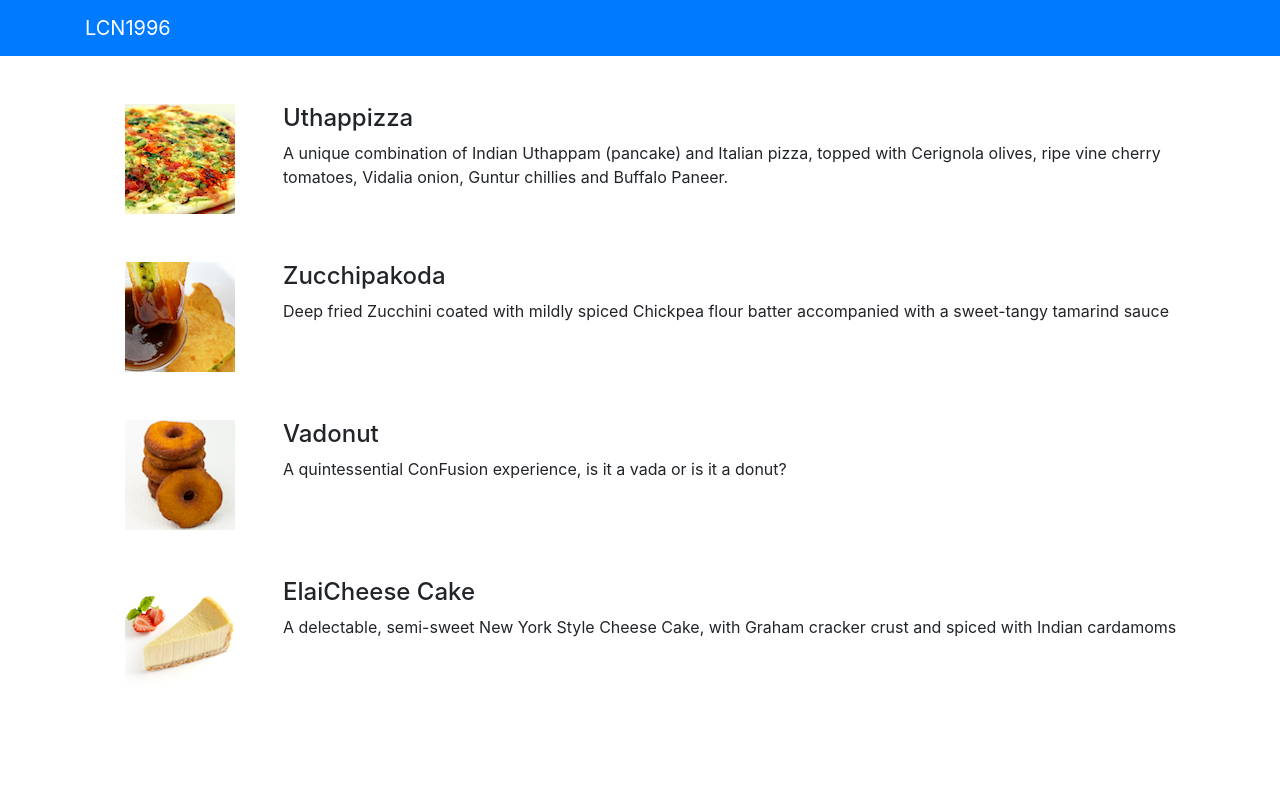
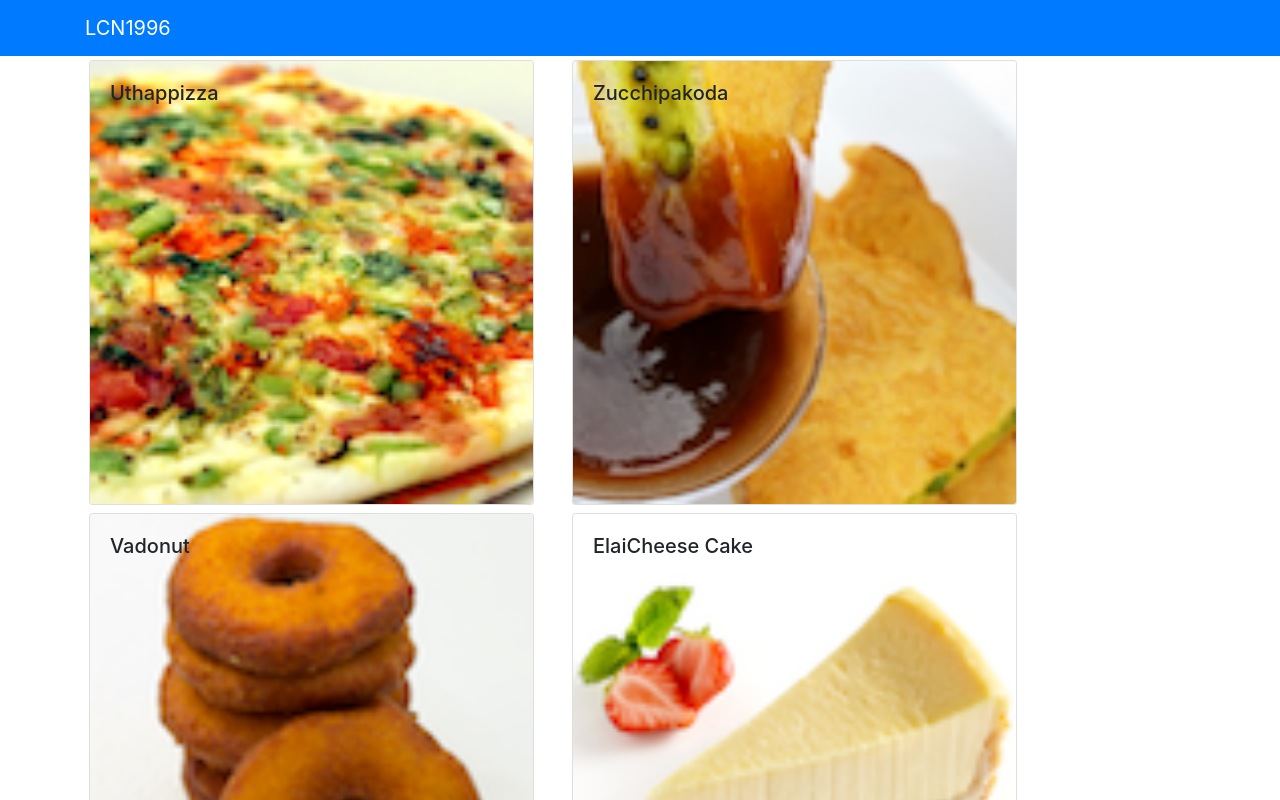
Before and after one commit to LeCongNguyen/React-Assignment-1, a React (Create React App) app: page / in a window 1280 px wide. Shown: the top 800 px of the page. Built offline with nearby package versions, Linux system fonts and the light colour scheme.

Commit message:
first commit

```diff
--- a/src/App.js
+++ b/src/App.js
@@ -1,10 +1,18 @@
 import React, {Component} from 'react';
-import logo from './logo.svg';
 import {Navbar, NavbarBrand} from 'reactstrap';
 import Menu from './components/MenuComponent';
+import { DISHES } from './shared/dishes';
 import './App.css';
 
-function App() {
+class App extends Component {
+  constructor(props) {
+    super(props);
+    this.state = {
+      dishes: DISHES
+    }
+  }
+
+  render() {
     return (
       <div>
         <Navbar dark color="primary">
@@ -12,9 +20,9 @@
             <NavbarBrand className="left" href="/">LCN1996</NavbarBrand>
           </div>
         </Navbar>
-      <Menu />
+        <Menu dishes={this.state.dishes} />
       </div>
-  );
+    )
   }
-
+}
 export default App;
--- a/src/components/MenuComponent.js
+++ b/src/components/MenuComponent.js
@@ -1,60 +1,47 @@
 import React, { Component } from 'react';
-import { Media } from 'reactstrap';
+import { Card, CardImg, CardImgOverlay, CardText, CardBody, CardTitle } from 'reactstrap';
 
 class Menu extends Component {
   constructor(props) {
     super(props);
     this.state = {
-            dishes: [
-                {
-                  id: 0,
-                  name:'Uthappizza',
-                  image: 'assets/images/uthappizza.png',
-                  category: 'mains',
-                  label:'Hot',
-                  price:'4.99',
-                  description:'A unique combination of Indian Uthappam (pancake) and Italian pizza, topped with Cerignola olives, ripe vine cherry tomatoes, Vidalia onion, Guntur chillies and Buffalo Paneer.'                        },
-               {
-                  id: 1,
-                  name:'Zucchipakoda',
-                  image: 'assets/images/zucchipakoda.png',
-                  category: 'appetizer',
-                  label:'',
-                  price:'1.99',
-                  description:'Deep fried Zucchini coated with mildly spiced Chickpea flour batter accompanied with a sweet-tangy tamarind sauce'                        },
-               {
-                  id: 2,
-                  name:'Vadonut',
-                  image: 'assets/images/vadonut.png',
-                  category: 'appetizer',
-                  label:'New',
-                  price:'1.99',
-                  description:'A quintessential ConFusion experience, is it a vada or is it a donut?'                        },
-               {
-                  id: 3,
-                  name:'ElaiCheese Cake',
-                  image: 'assets/images/elaicheesecake.png',
-                  category: 'dessert',
-                  label:'',
-                  price:'2.99',
-                  description:'A delectable, semi-sweet New York Style Cheese Cake, with Graham cracker crust and spiced with Indian cardamoms'                        }
-               ],
+      selectDish: null
     };
+    this.dish = null
+  }
+
+  onDishSelect(dish) {
+    this.setState({selectDish: dish})
+  }
+
+  renderDish(dish) {
+    if(dish != null) {
+      return (
+        <div className="col-12 m-1">
+          <Card>
+            <CardImg width="100%" src={dish.image} alt={dish.name} />
+            <CardBody>
+              <CardTitle>{dish.name}</CardTitle>
+              <CardText>{dish.description}</CardText>
+            </CardBody>
+          </Card>
+        </div>
+      )
+    }
+    else
+      return <div></div>
   }
 
   render() {
-        const menu = this.state.dishes.map((dish) => {
+    const menu = this.props.dishes.map((dish) => {
       return (
-              <div key={dish.id} className="col-12 mt-5">
-                <Media tag="li">
-                  <Media left middle>
-                      <Media object src={dish.image} alt={dish.name} />
-                  </Media>
-                  <Media body className="ml-5">
-                    <Media heading>{dish.name}</Media>
-                    <p>{dish.description}</p>
-                  </Media>
-                </Media>
+        <div key={dish.id} className="col-12 col-md-5 m-1">
+          <Card onClick={() => this.onDishSelect(dish)}>
+            <CardImg width="100%" src={dish.image} alt={dish.name} />
+            <CardImgOverlay>
+              <CardTitle>{dish.name}</CardTitle>
+            </CardImgOverlay>
+          </Card>
         </div>
       );
     });
@@ -62,9 +49,10 @@
     return (
       <div className="container">
         <div className="row">
-              <Media list>
           {menu}
-              </Media>
+        </div>
+        <div className="row">
+          {this.renderDish(this.state.selectDish)}
         </div>
       </div>
     );
--- /dev/null
+++ b/src/shared/dishes.js
@@ -0,0 +1,34 @@
+export const DISHES = [
+    {
+      id: 0,
+      name:'Uthappizza',
+      image: 'assets/images/uthappizza.png',
+      category: 'mains',
+      label:'Hot',
+      price:'4.99',
+      description:'A unique combination of Indian Uthappam (pancake) and Italian pizza, topped with Cerignola olives, ripe vine cherry tomatoes, Vidalia onion, Guntur chillies and Buffalo Paneer.'                        },
+   {
+      id: 1,
+      name:'Zucchipakoda',
+      image: 'assets/images/zucchipakoda.png',
+      category: 'appetizer',
+      label:'',
+      price:'1.99',
+      description:'Deep fried Zucchini coated with mildly spiced Chickpea flour batter accompanied with a sweet-tangy tamarind sauce'                        },
+   {
+      id: 2,
+      name:'Vadonut',
+      image: 'assets/images/vadonut.png',
+      category: 'appetizer',
+      label:'New',
+      price:'1.99',
+      description:'A quintessential ConFusion experience, is it a vada or is it a donut?'                        },
+   {
+      id: 3,
+      name:'ElaiCheese Cake',
+      image: 'assets/images/elaicheesecake.png',
+      category: 'dessert',
+      label:'',
+      price:'2.99',
+      description:'A delectable, semi-sweet New York Style Cheese Cake, with Graham cracker crust and spiced with Indian cardamoms'                        }
+   ]
```
Lines whose indentation alone changed are shown as unchanged.
